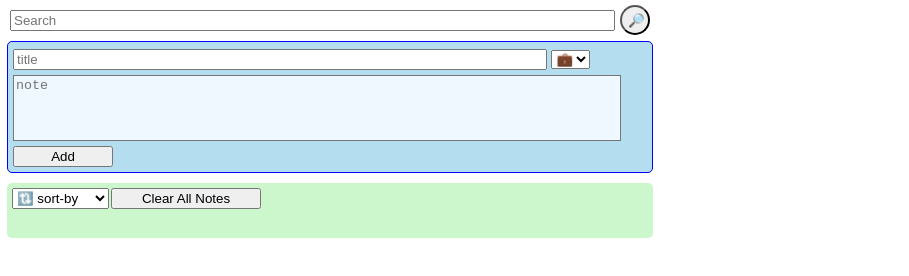
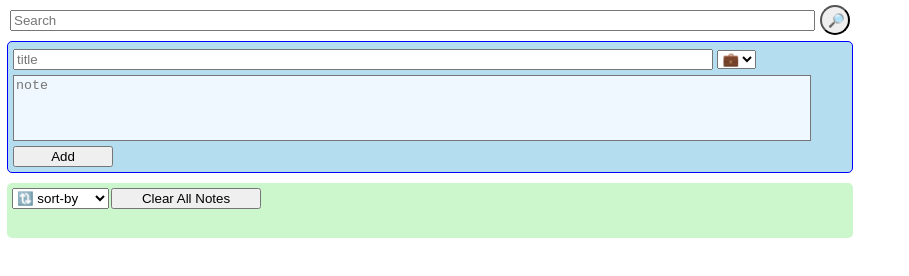
Before and after one commit to Kietezuka/QuickNote-Chrome-Extension, a browser extension: page index.html in a window 1280 px wide. Shown: the whole page, without its empty margins (0-909 px from the left). Drawn offline with nearby package versions, Linux system fonts and the light colour scheme.

Commit message:
Update style.css

```diff
--- a/style.css
+++ b/style.css
@@ -3,7 +3,7 @@ body {
   margin: 0;
 }
 .container {
-  max-width: 650px;
+  max-width: 850px;
   min-width: 250px;
   padding: 5px;
 }
```
